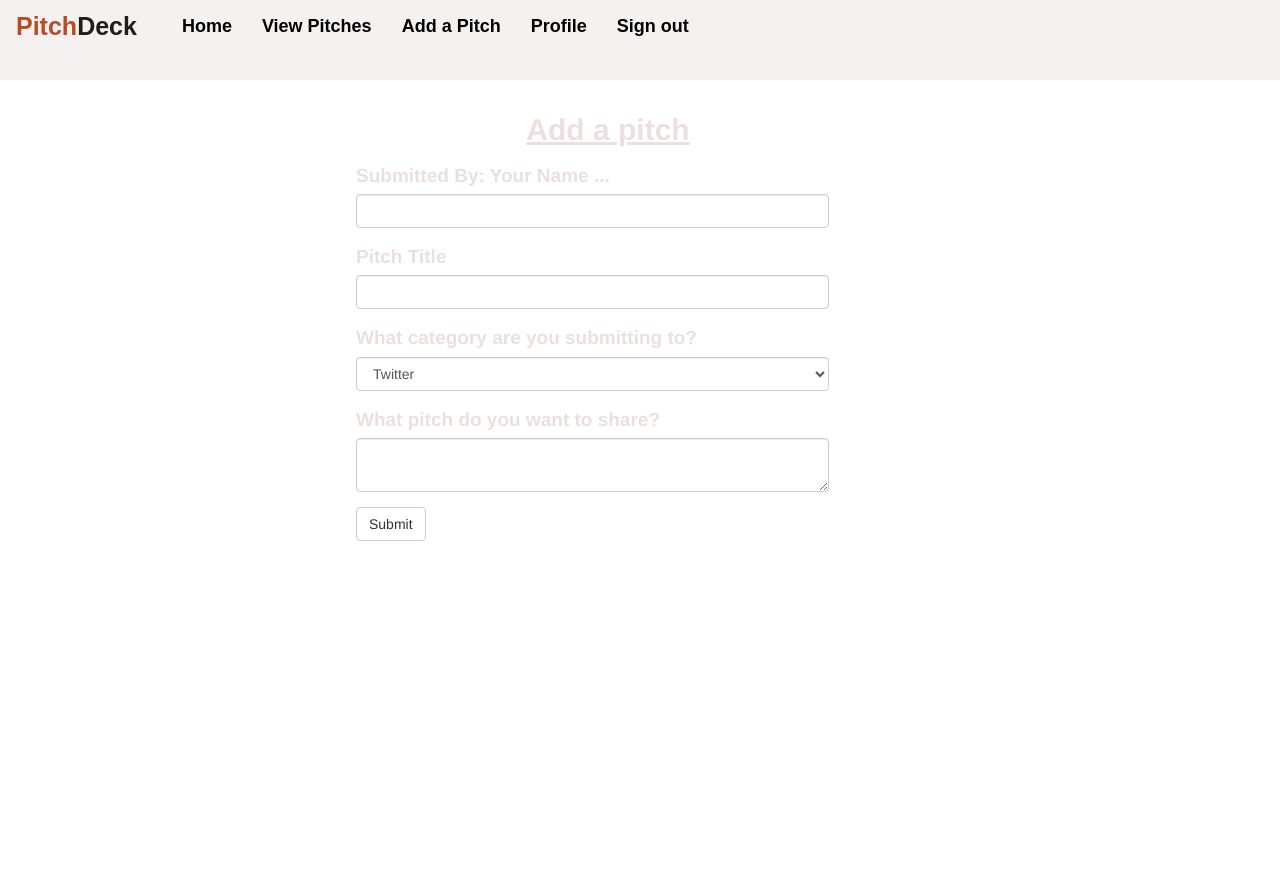
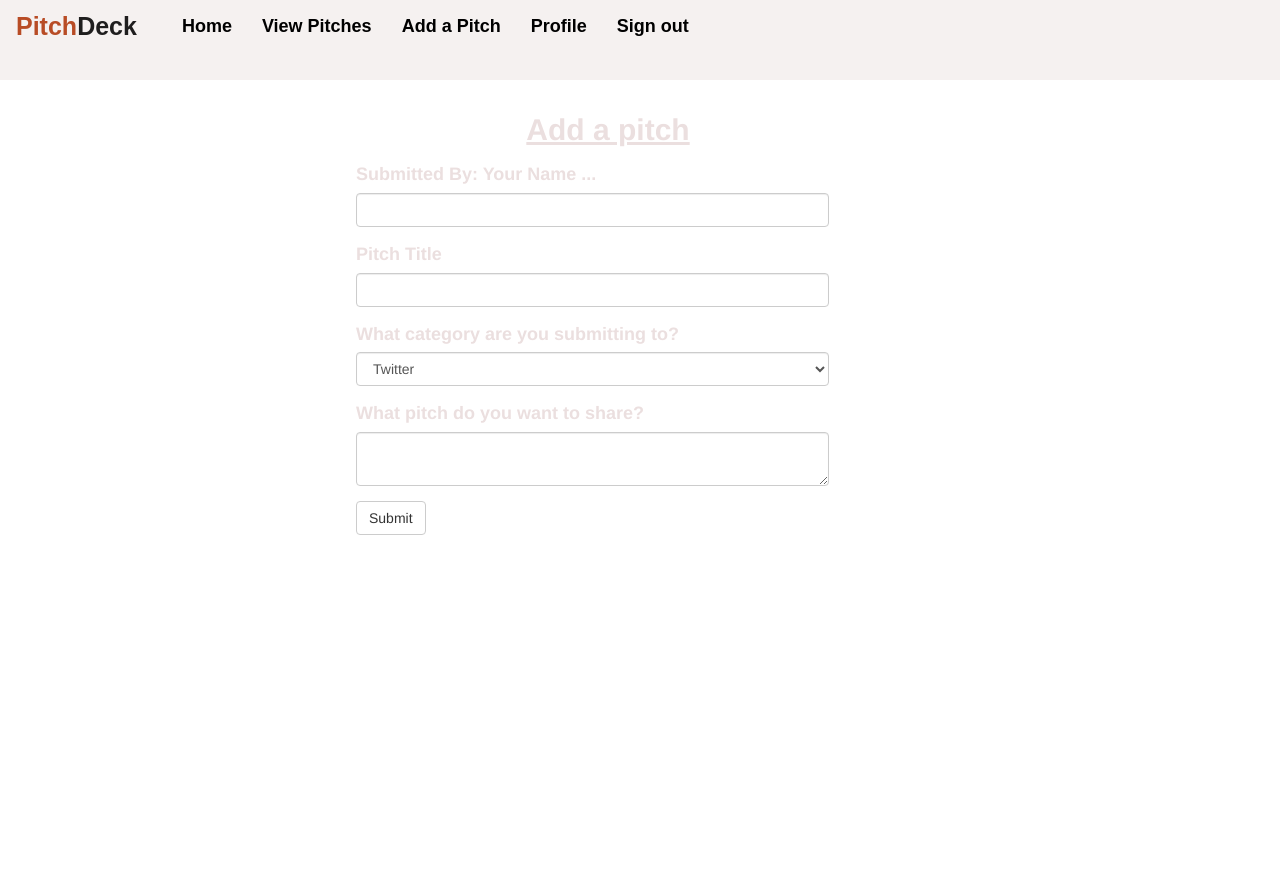
Before and after one commit to Fuadmanye/pitch-app, a Flask app: template app/templates/add_pitch.html in a window 1280 px wide. Run offline with Flask 2, Linux system fonts and the light colour scheme; the template is opened without the code that fills it: values that come from a table or form of the project are taken from there, others are empty; parts of the project's set-up code (start-up, migrations or seed data) failed here and were passed over; some libraries are stand-ins or nearby versions.

Commit message:
deployment

```diff
--- a/app/static/css/profile.css
+++ b/app/static/css/profile.css
@@ -5,7 +5,7 @@
     background-attachment: fixed;
 
     color: rgb(235, 223, 223);
-    font-size: 19px;
+    font-size: 18px;
     /* overflow: hidden; */
     overflow-x: hidden;
 }
```
